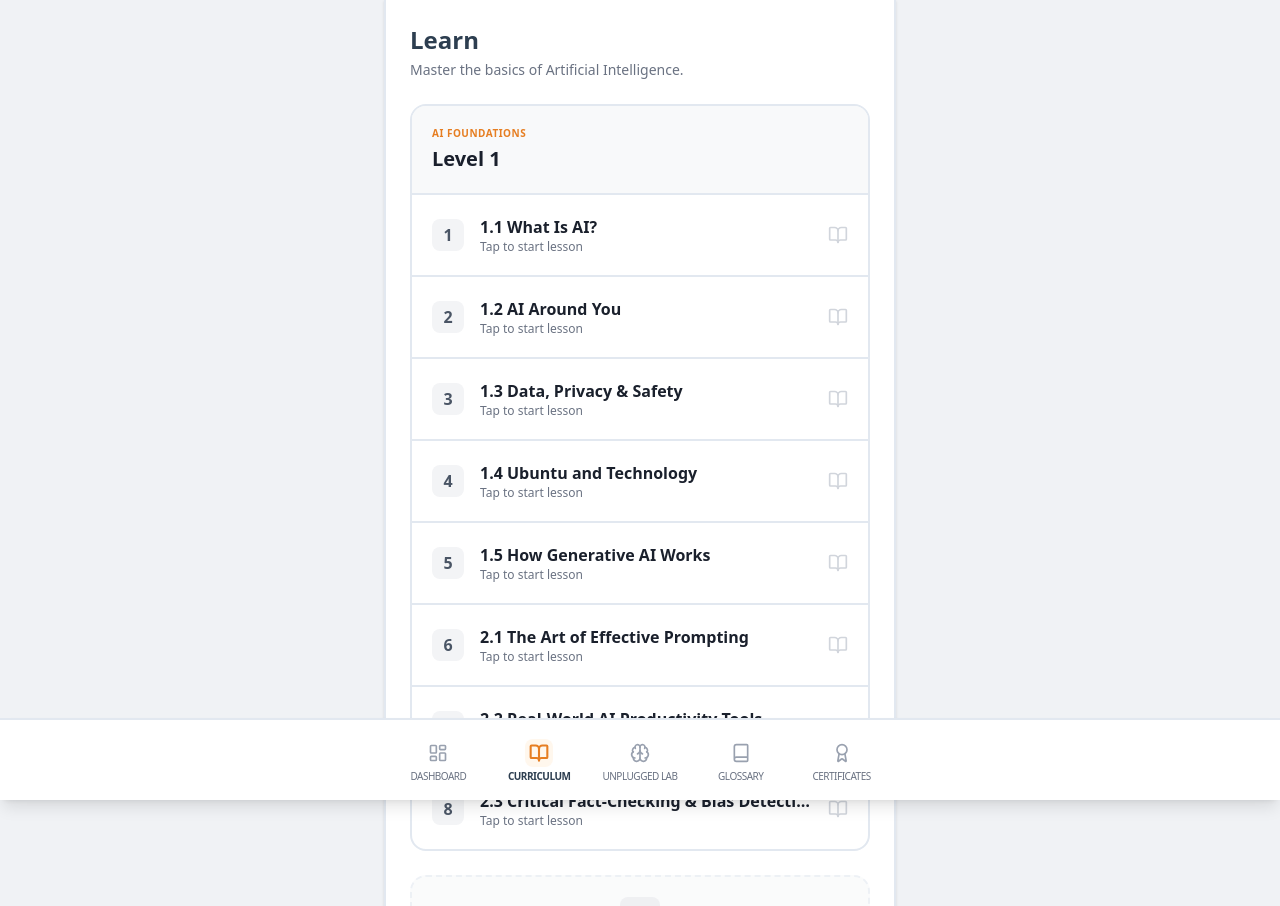
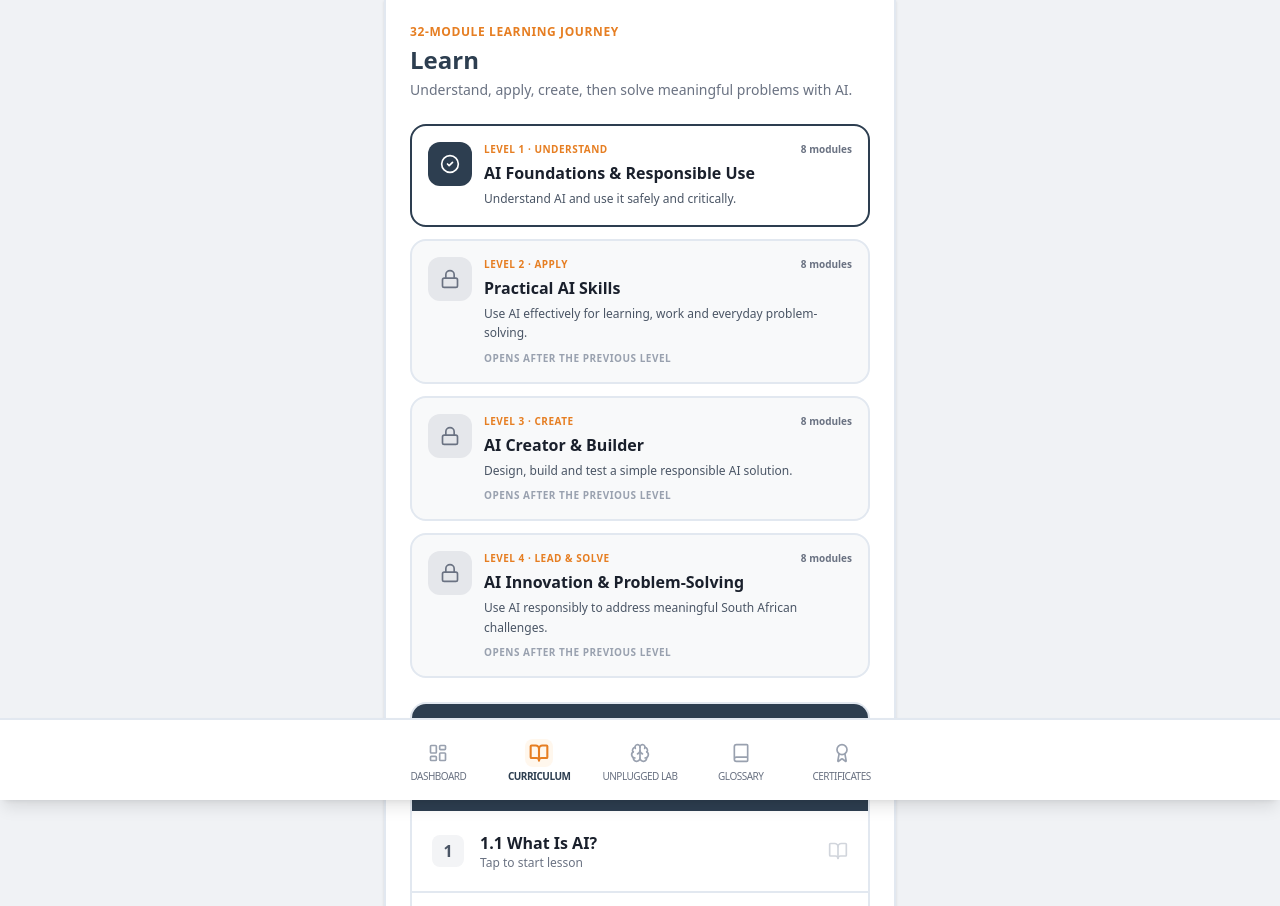
Before and after one commit to marcdiedricks/mzansi-ai-educator, a React (Vite) app: page /mzansi-ai-educator/learn in a window 1280 px wide. Shown: the top 906 px of the page. Built offline with nearby package versions, Linux system fonts and the light colour scheme.

Commit message:
BUILD L2-00: restructure Learn around four programme levels

```diff
--- a/src/pages/Learn.tsx
+++ b/src/pages/Learn.tsx
@@ -1,10 +1,10 @@
-import { BookOpen, Lock } from 'lucide-react';
+import { BookOpen, CheckCircle2, Lock } from 'lucide-react';
 import { api } from '../lib/curriculum/api';
+import { PROGRAMME_LEVELS } from '../lib/programmeLevels';
 import { useNavigate } from 'react-router-dom';
 
 export function Learn() {
   const navigate = useNavigate();
-  const level = api.getLevel();
   const modules = api.getModulesForLevel();
 
   const openModule = (moduleId: string, lessonIds: string[]) => {
@@ -12,28 +12,52 @@ export function Learn() {
       navigate(`/learn/${moduleId}/lesson/${lessonIds[0]}`);
       return;
     }
-
     navigate(`/learn/${moduleId}`);
   };
 
   return (
-    <div className="p-6 space-y-6">
+    <div className="p-4 sm:p-6 space-y-6 pb-24">
       <header>
-        <h1 className="text-2xl font-bold text-[#2D3E50] mb-1">Learn</h1>
-        <p className="text-sm font-medium text-gray-500">Master the basics of Artificial Intelligence.</p>
+        <p className="text-xs font-bold uppercase tracking-wider text-[#E67E22]">32-module learning journey</p>
+        <h1 className="text-2xl font-bold text-[#2D3E50] mt-1">Learn</h1>
+        <p className="text-sm font-medium text-gray-500 mt-1">Understand, apply, create, then solve meaningful problems with AI.</p>
       </header>
 
-      <div className="bg-white border-2 border-[#E2E8F0] rounded-2xl overflow-hidden">
-        <div className="bg-[#F8F9FA] p-5 border-b-2 border-[#E2E8F0]">
-          <div className="text-[#E67E22] font-bold text-[10px] uppercase tracking-wider mb-1">{level.title}</div>
-          <h2 className="text-xl font-bold text-[#1A202C]">Level 1</h2>
+      <section className="space-y-3">
+        {PROGRAMME_LEVELS.map((level) => {
+          const isActive = level.id === 1;
+          return (
+            <div key={level.id} className={`rounded-2xl border-2 p-4 ${isActive ? 'bg-white border-[#2D3E50]' : 'bg-[#F8F9FA] border-[#E2E8F0]'}`}>
+              <div className="flex items-start gap-3">
+                <div className={`w-11 h-11 rounded-xl flex items-center justify-center font-bold shrink-0 ${isActive ? 'bg-[#2D3E50] text-white' : 'bg-gray-200 text-gray-500'}`}>
+                  {isActive ? <CheckCircle2 className="w-5 h-5" /> : <Lock className="w-5 h-5" />}
+                </div>
+                <div className="flex-1 min-w-0">
+                  <div className="flex items-center justify-between gap-2">
+                    <p className="text-[10px] font-bold uppercase tracking-wider text-[#E67E22]">Level {level.id} · {level.stage}</p>
+                    <span className="text-[10px] font-bold text-gray-500">{level.moduleCount} modules</span>
+                  </div>
+                  <h2 className="font-bold text-[#1A202C] mt-1">{level.title}</h2>
+                  <p className="text-xs text-gray-600 mt-1 leading-relaxed">{level.outcome}</p>
+                  {!isActive && <p className="text-[10px] font-bold uppercase tracking-wider text-gray-400 mt-2">Opens after the previous level</p>}
+                </div>
+              </div>
+            </div>
+          );
+        })}
+      </section>
+
+      <section className="bg-white border-2 border-[#E2E8F0] rounded-2xl overflow-hidden">
+        <div className="bg-[#2D3E50] text-white p-5">
+          <div className="text-[#E67E22] font-bold text-[10px] uppercase tracking-wider mb-1">Level 1 · Understand</div>
+          <h2 className="text-xl font-bold">AI Foundations & Responsible Use</h2>
+          <p className="text-xs text-gray-300 mt-1">Your existing Level 1 pathway remains intact.</p>
         </div>
 
         <div className="divide-y-2 divide-[#E2E8F0]">
           {modules.map((mod, index) => {
             const hasLessons = mod.lessonIds.length > 0;
             const opensDirectly = mod.lessonIds.length === 1;
-
             return (
               <button
                 key={mod.id}
@@ -46,28 +70,14 @@ export function Learn() {
                 </div>
                 <div className="flex-1 min-w-0">
                   <h3 className="font-bold text-[#1A202C] truncate">{mod.title}</h3>
-                  <p className="text-xs font-medium text-gray-500">
-                    {!hasLessons ? 'Content coming soon' : opensDirectly ? 'Tap to start lesson' : 'Tap to choose a lesson'}
-                  </p>
+                  <p className="text-xs font-medium text-gray-500">{!hasLessons ? 'Content coming soon' : opensDirectly ? 'Tap to start lesson' : 'Tap to choose a lesson'}</p>
                 </div>
-                <div className="ml-4 text-gray-300 group-hover:text-[#E67E22] transition-colors">
-                  <BookOpen className="w-5 h-5" />
-                </div>
+                <BookOpen className="w-5 h-5 text-gray-300 group-hover:text-[#E67E22] transition-colors ml-4" />
               </button>
             );
           })}
         </div>
-      </div>
-
-      <div className="bg-[#F8F9FA] border-2 border-dashed border-[#E2E8F0] rounded-2xl p-5 text-center opacity-60">
-        <div className="w-10 h-10 bg-gray-200 text-gray-500 rounded-lg flex items-center justify-center mx-auto mb-3">
-          <Lock className="w-5 h-5" />
-        </div>
-        <h3 className="font-bold text-[#1A202C] mb-1">Level 2: AI Tools</h3>
-        <div className="inline-block bg-gray-200 text-gray-600 text-[10px] uppercase tracking-wider font-bold px-2.5 py-1 rounded">
-          Coming Later
-        </div>
-      </div>
+      </section>
     </div>
   );
 }
```
